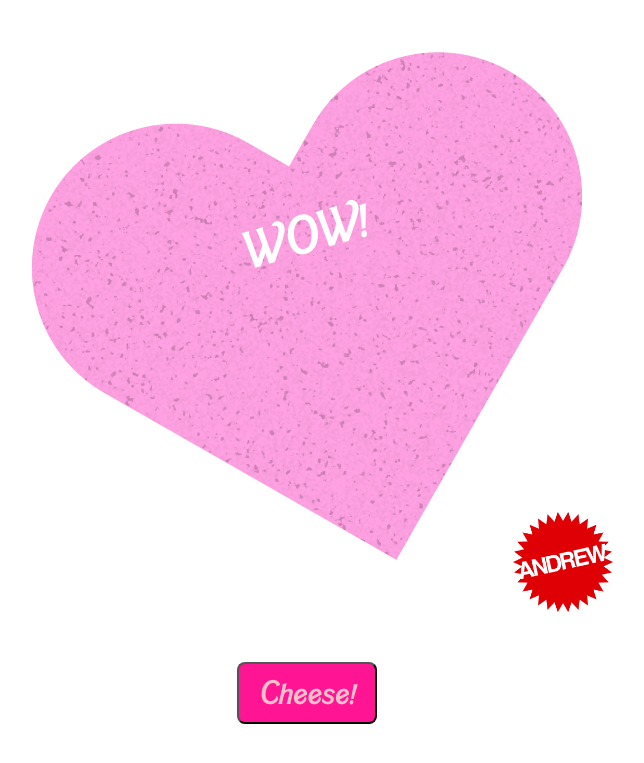
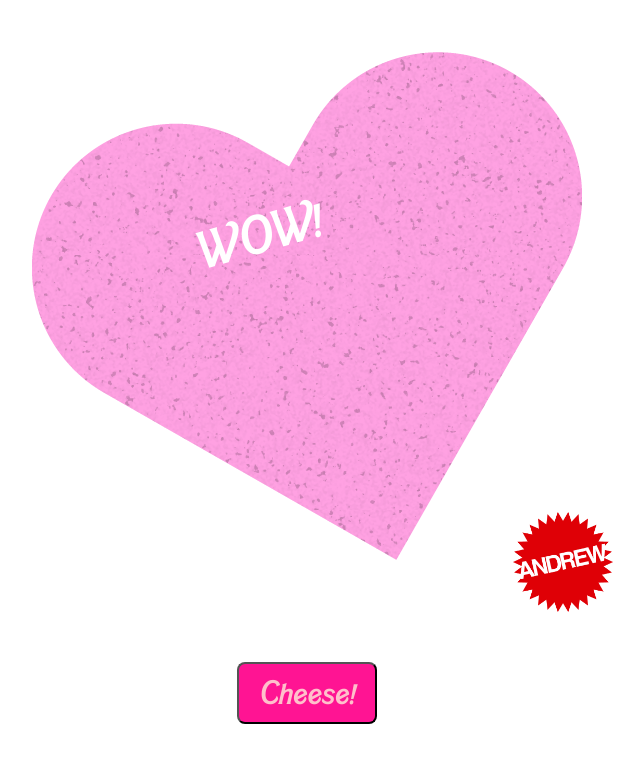
Before and after one commit to andrewventura/andrewventura.github.io, a Jekyll site: the page bb.html, which Jekyll copies as it is, in a window 1280 px wide. Shown: the top 763 px of the page, without its empty margins (333-977 px from the left). Built offline with Jekyll 4.4.1, drawn with Linux system fonts in a browser that asks for light colours.

Commit message:
Update bb.html

```diff
--- a/bb.html
+++ b/bb.html
@@ -29,7 +29,7 @@
 		.box, .shell { display: flex; flex-direction: column; align-items: center; justify-content: center; max-width: 612px; margin: 0 auto;}
 		#sc { flex-grow: 0; background-color: #FFFFFF; min-height:612px; }
 		#hoolda { height: 612px; width: 612px; background: no-repeat center url("img/bh.png"); position: absolute; }
-		textarea { wrap:off; border: 0; columns:1; text-align:center; text-transform:uppercase; line-height:1.2em; resize:none; font-family:"bb",verdana; font-size: 3.2em; display:block; background:none; color: #FFF; margin: 200px 0 0 10px; transform: rotate(-16deg); width: 100%; height: 3.9em; padding: 5px 0 5px 10px;}
+		textarea { wrap:off; border: 0; columns:1; text-align:center; text-transform:uppercase; line-height:1.2em; resize:none; font-family:"bb",verdana; font-size: 3.2em; display:block; background:none; color: #FFF; margin: 200px 0 0 10px; transform: rotate(-16deg); width: 85%; height: 3.9em; padding: 5px 0 5px 10px;}
 		#an { align-self: flex-end; margin-top: 512px; }
 		#cap { font-family: "bb"; font-size: 2em; text-align:center; display:block; color: pink; margin: 50px; background-color:deeppink; border-radius:8px; padding: 5px 20px;}
 	</style>
```
